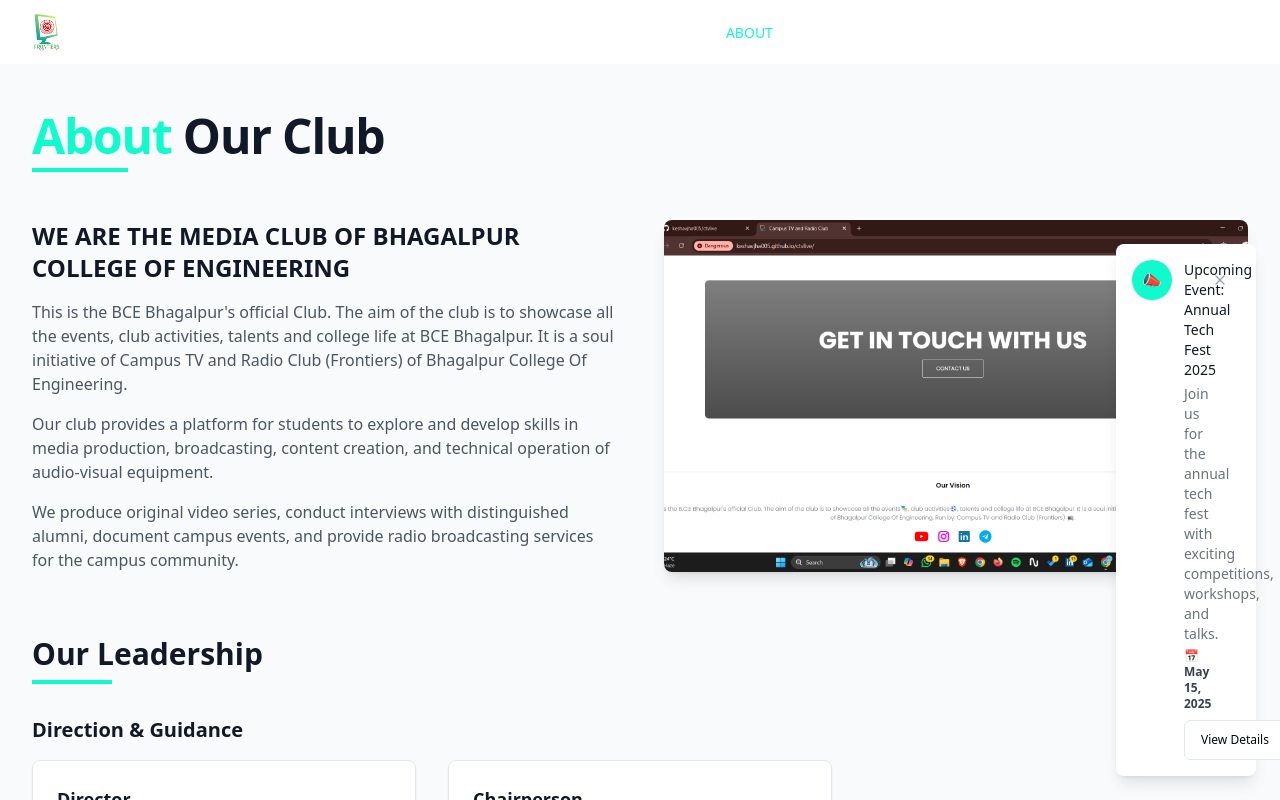
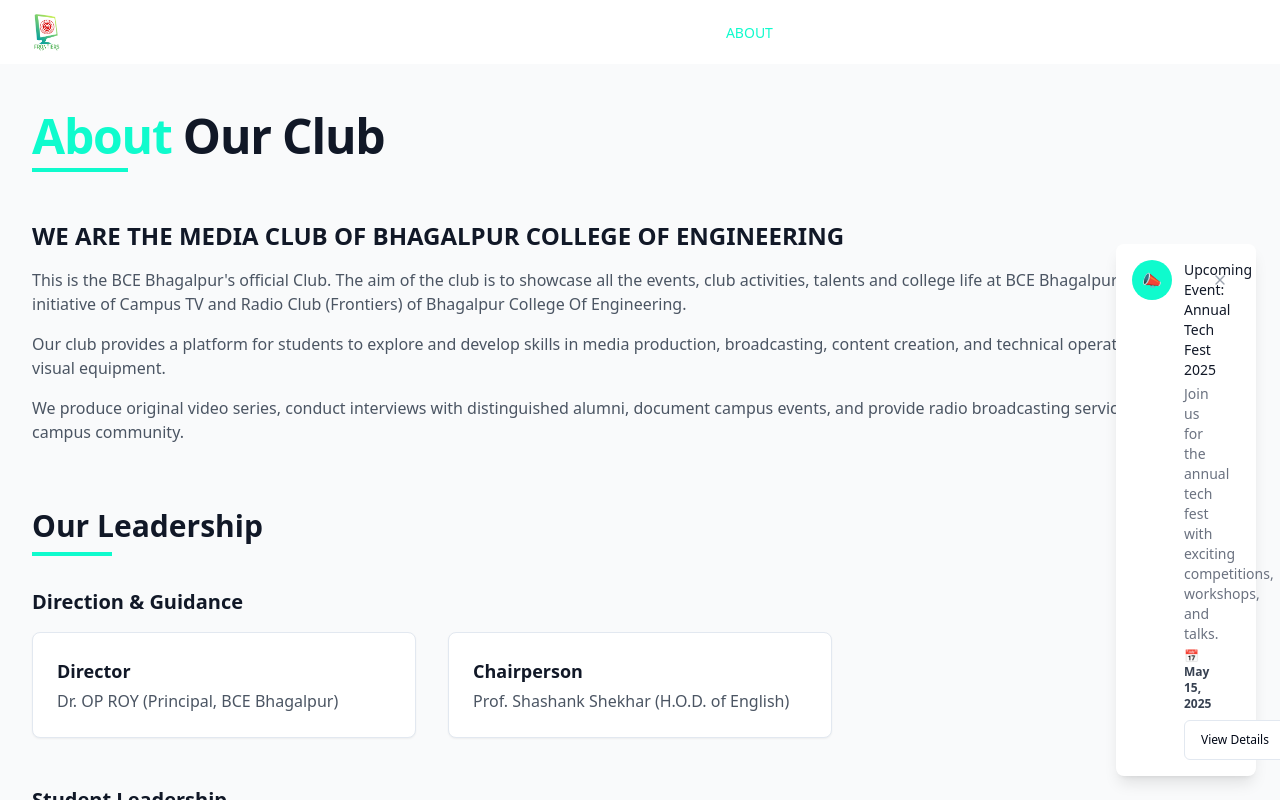
Before and after one commit to webiify/campus-radio-hub-portal, a React (Vite) app: page /about in a window 1280 px wide. Shown: the top 800 px of the page. Built offline with nearby package versions, Linux system fonts and the light colour scheme.

Commit message:
Remove image from About section
Removed the image element from the About section in src/pages/About.tsx.

```diff
--- a/src/pages/About.tsx
+++ b/src/pages/About.tsx
@@ -1,4 +1,3 @@
-
 import { Card, CardContent } from "@/components/ui/card";
 
 const About = () => {
@@ -11,8 +10,7 @@ const About = () => {
             <span className="text-club-primary">About</span> Our Club
           </h1>
           <div className="mt-2 h-1 w-24 bg-club-primary"></div>
-          <div className="mt-12 grid gap-12 md:grid-cols-2">
-            <div>
+          <div className="mt-12">
             <h2 className="text-2xl font-bold text-gray-900">WE ARE THE MEDIA CLUB OF BHAGALPUR COLLEGE OF ENGINEERING</h2>
             <p className="mt-4 text-gray-600">
               This is the BCE Bhagalpur's official Club. The aim of the club is to showcase all the events,
@@ -27,14 +25,6 @@ const About = () => {
               We produce original video series, conduct interviews with distinguished alumni,
               document campus events, and provide radio broadcasting services for the campus community.
             </p>
-            </div>
-            <div className="rounded-lg overflow-hidden shadow-lg">
-              <img
-                src="/public/lovable-uploads/bd1d6c22-6b93-4787-a9c2-9b409a4ef859.png"
-                alt="Campus TV and Radio Club Members"
-                className="w-full h-full object-cover"
-              />
-            </div>
           </div>
         </div>
 
```
Lines whose indentation alone changed are shown as unchanged.
